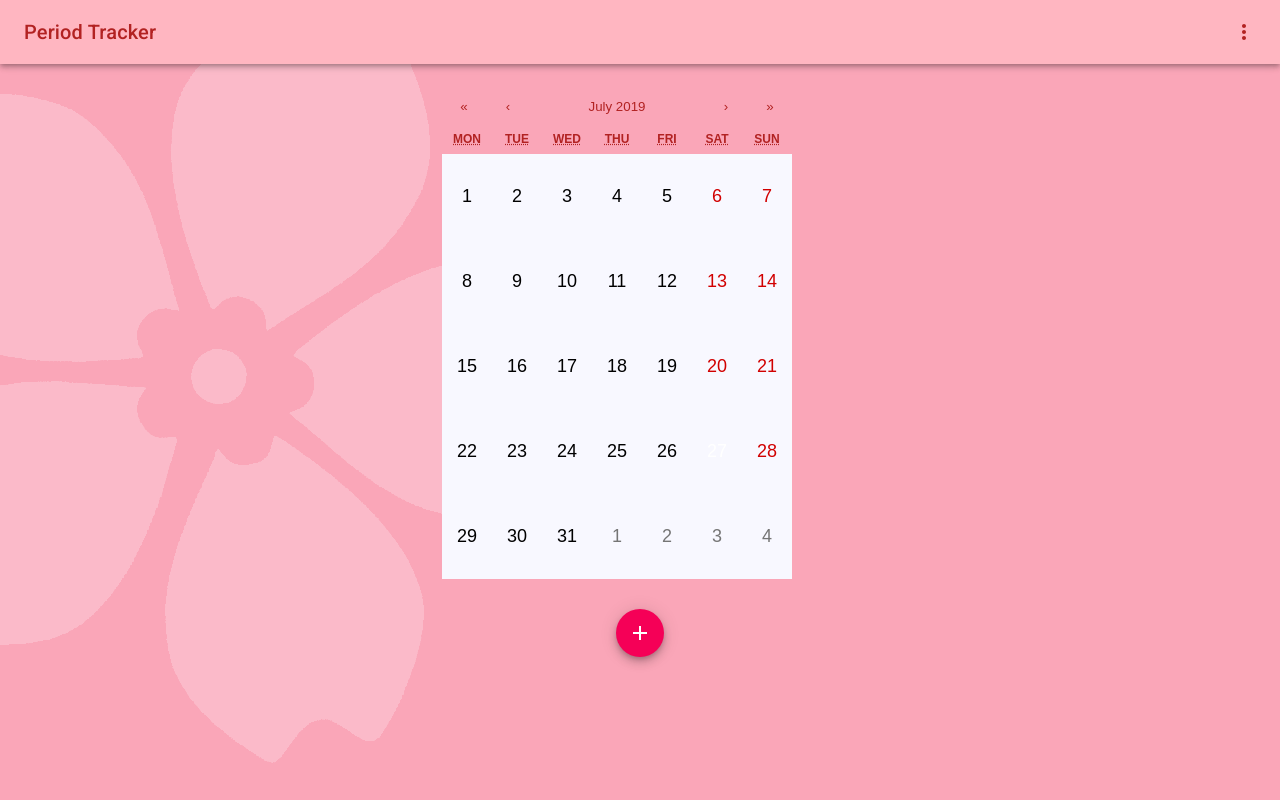
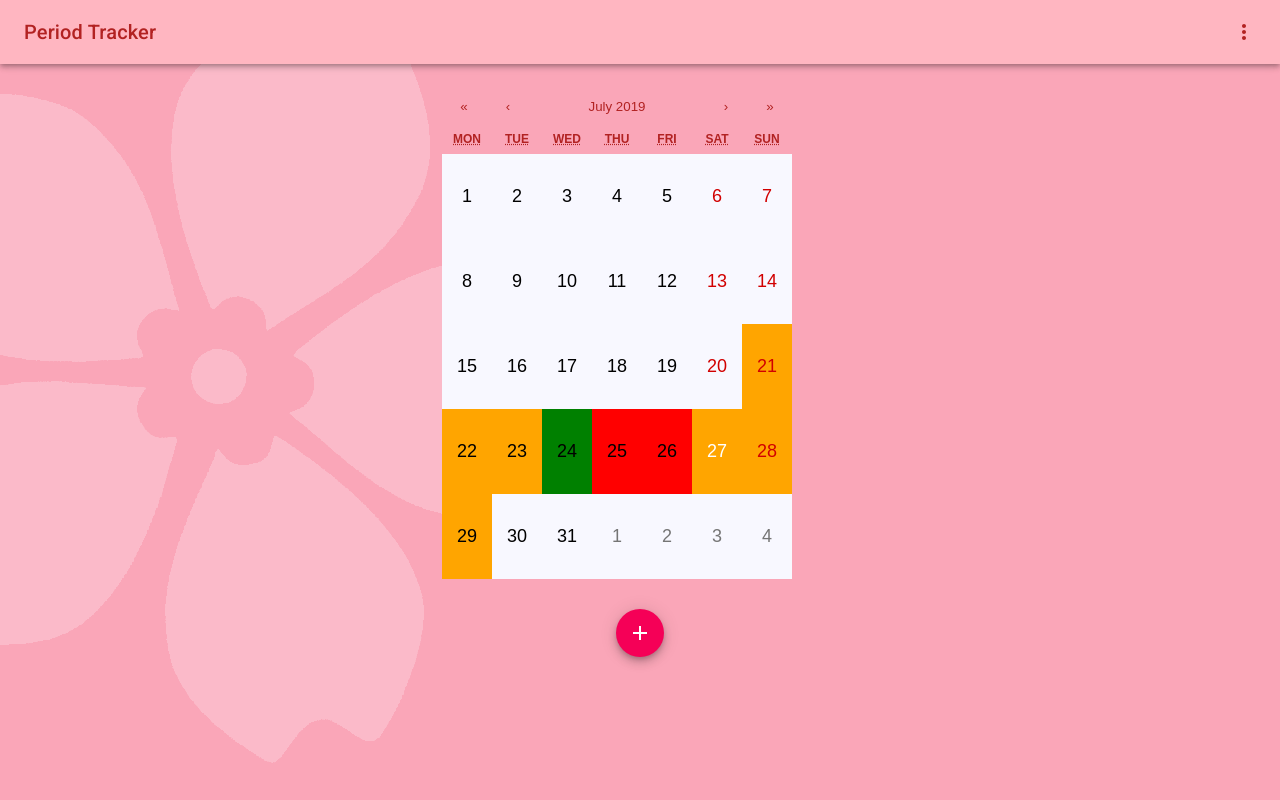
Before and after one commit to XifeiNi/period-tracker, a React (Create React App) app: page / in a window 1280 px wide. Built offline with nearby package versions, Linux system fonts and the light colour scheme.

Commit message:
add css color

```diff
--- a/src/Home.css
+++ b/src/Home.css
@@ -52,3 +52,28 @@ body {
 .react-calendar__navigation button {
 	color: firebrick;
 }
+
+.blood-0 {
+	background: green;
+}
+
+.blood-1 {
+	background: red;
+}
+
+.blood-2 {
+	background: red;
+}
+
+.blood-3 {
+	background: red;
+}
+
+.blood-4 {
+	background: red;
+}
+
+
+.predict-1 {
+	background: orange;
+}
--- a/src/Home.js
+++ b/src/Home.js
@@ -104,8 +104,8 @@ class Home extends React.Component{
           {/* Container */}
           <Container maxWidth="xs">
             <Calendar value={state["currentDate"]}
-                onClickDay={this.handleClickDay}
-                tileClassName={this.handleRenderCalendar}/>
+                  onClickDay={this.handleClickDay}
+                  tileClassName={this.handleRenderCalendar}/>
           </Container>
           {/* Add Button */}
           <div className="container-div">
```
